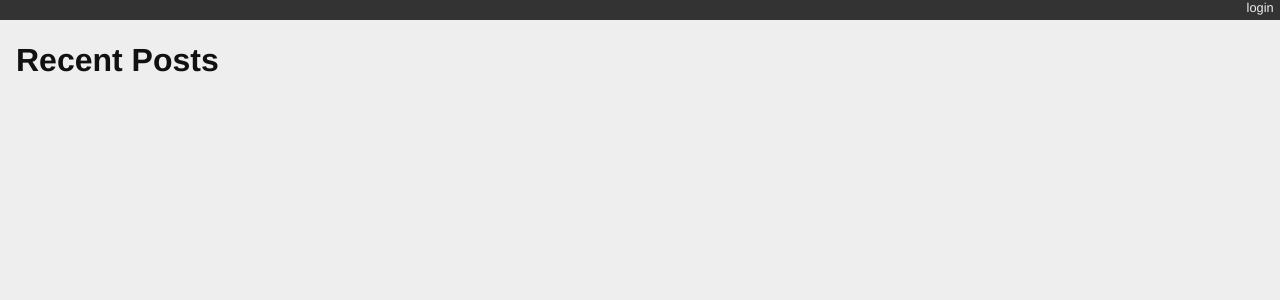
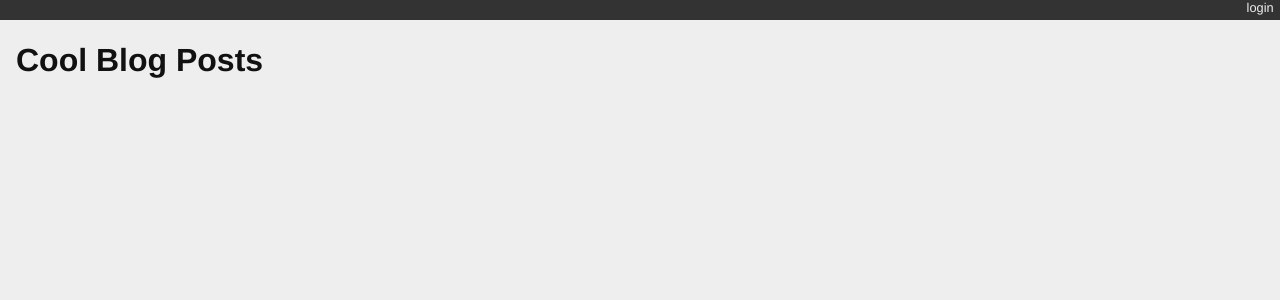
Before and after one commit to seahao/django-blog-v3, a Django app: page / in a window 1280 px wide. Shown: the top 300 px of the page. Run offline with Django 5.2, Linux system fonts and the light colour scheme; data that the repository does not hold is empty.

Commit message:
Changed title in list.html blogging

```diff
--- a/blogging/templates/blogging/list.html
+++ b/blogging/templates/blogging/list.html
@@ -1,5 +1,5 @@
 {% extends "base.html" %}{% block content %}
-  <h1>Recent Posts</h1>
+  <h1>Cool Blog Posts</h1>
   {% comment %} here is where the query happens {% endcomment %}
   {% for post in object_list %}
   <div class="post">
```
